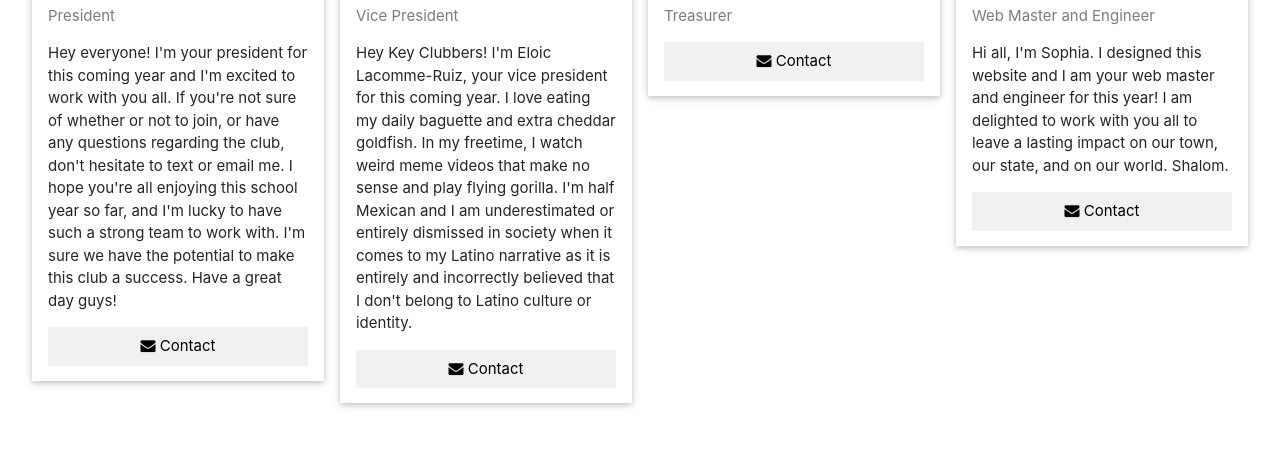
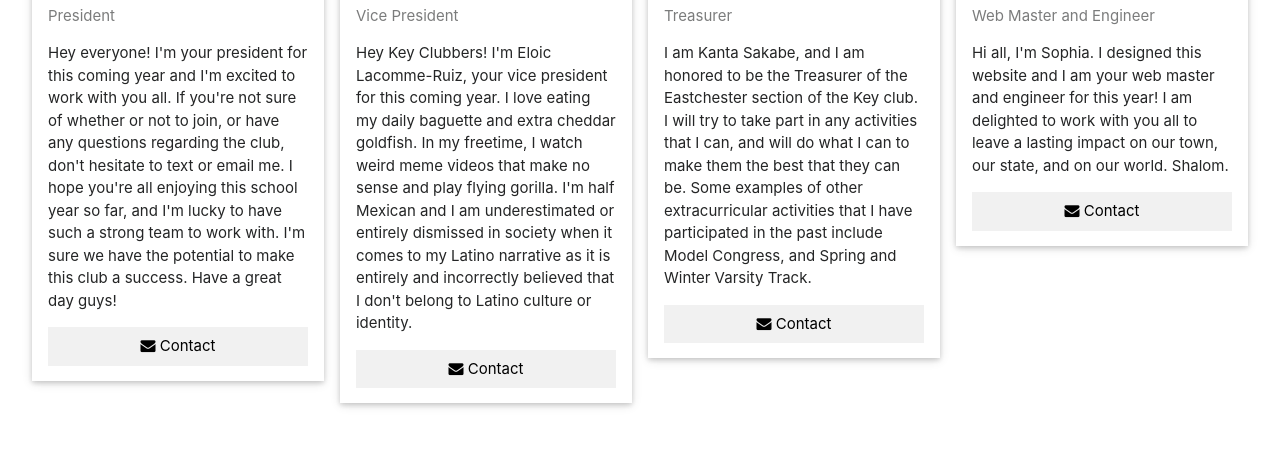
Before and after one commit to sophiasabelja/EHS-Key-Club, a plain HTML site: page EHSKeyClubTEAM.html in a window 1280 px wide. Shown: the part 338-800 px from the top of the page. Drawn offline with nearby package versions, Linux system fonts and the light colour scheme; a web font is replaced by a local one.

Commit message:
Update EHSKeyClubTEAM.html

```diff
--- a/EHSKeyClubTEAM.html
+++ b/EHSKeyClubTEAM.html
@@ -100,7 +100,7 @@ body, html {
         <div class="w3-container">
           <h3>Kanta Sakabe</h3>
           <p class="w3-opacity">Treasurer</p>
-          <p></p>
+          <p>I am Kanta Sakabe, and I am honored to be the Treasurer of the Eastchester section of the Key club. I will try to take part in any activities that I can, and will do what I can to make them the best that they can be. Some examples of other extracurricular activities that I have participated in the past include Model Congress, and Spring and Winter Varsity Track.</p>
           <p><button class="w3-button w3-light-grey w3-block"><i class="fa fa-envelope"></i> Contact</button></p>
         </div>
       </div>
```
